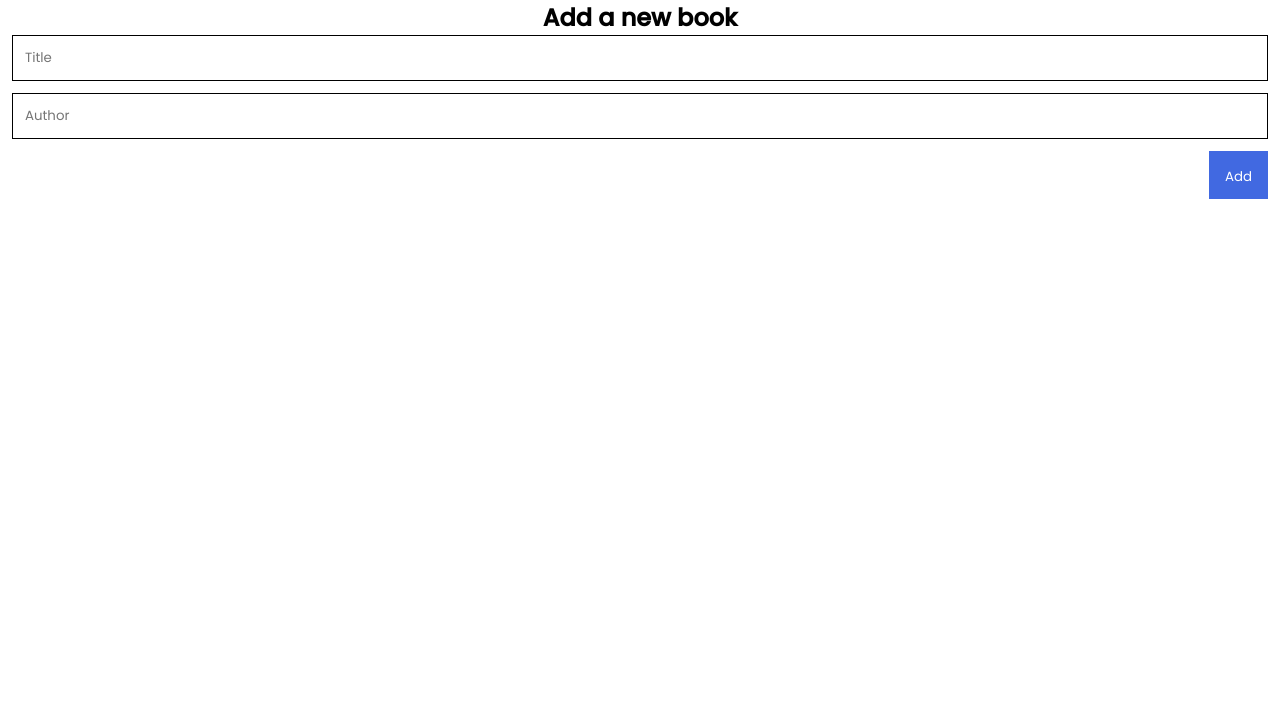
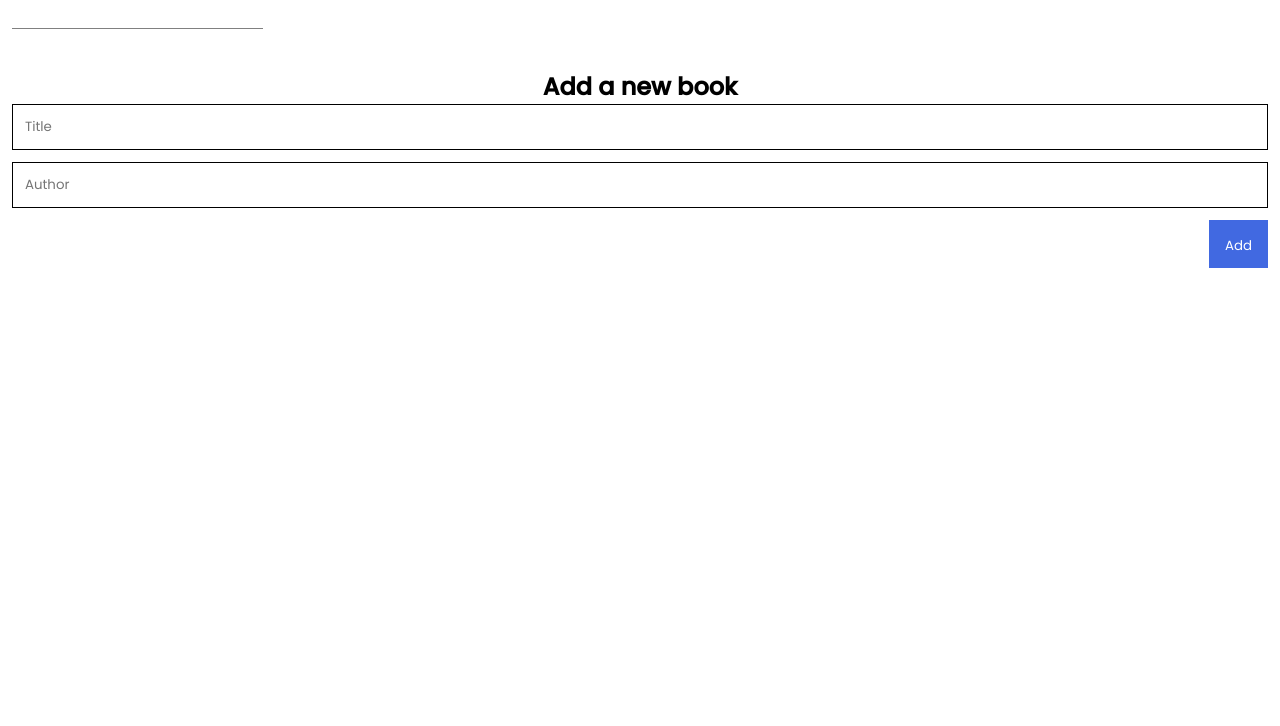
Before and after one commit to ntzwilly/awesome-books, a website: page index.html in a window 1280 px wide. Shown: the part 74-800 px from the top of the page. Drawn offline with Linux system fonts and the light colour scheme.

Commit message:
Style divider

```diff
--- a/index.css
+++ b/index.css
@@ -66,3 +66,10 @@ input {
 .bg-danger {
   background-color: red;
 }
+
+.divider {
+  background-color: gray;
+  height: 1px;
+  margin: 40px 0;
+  width: 20%;
+}
```
